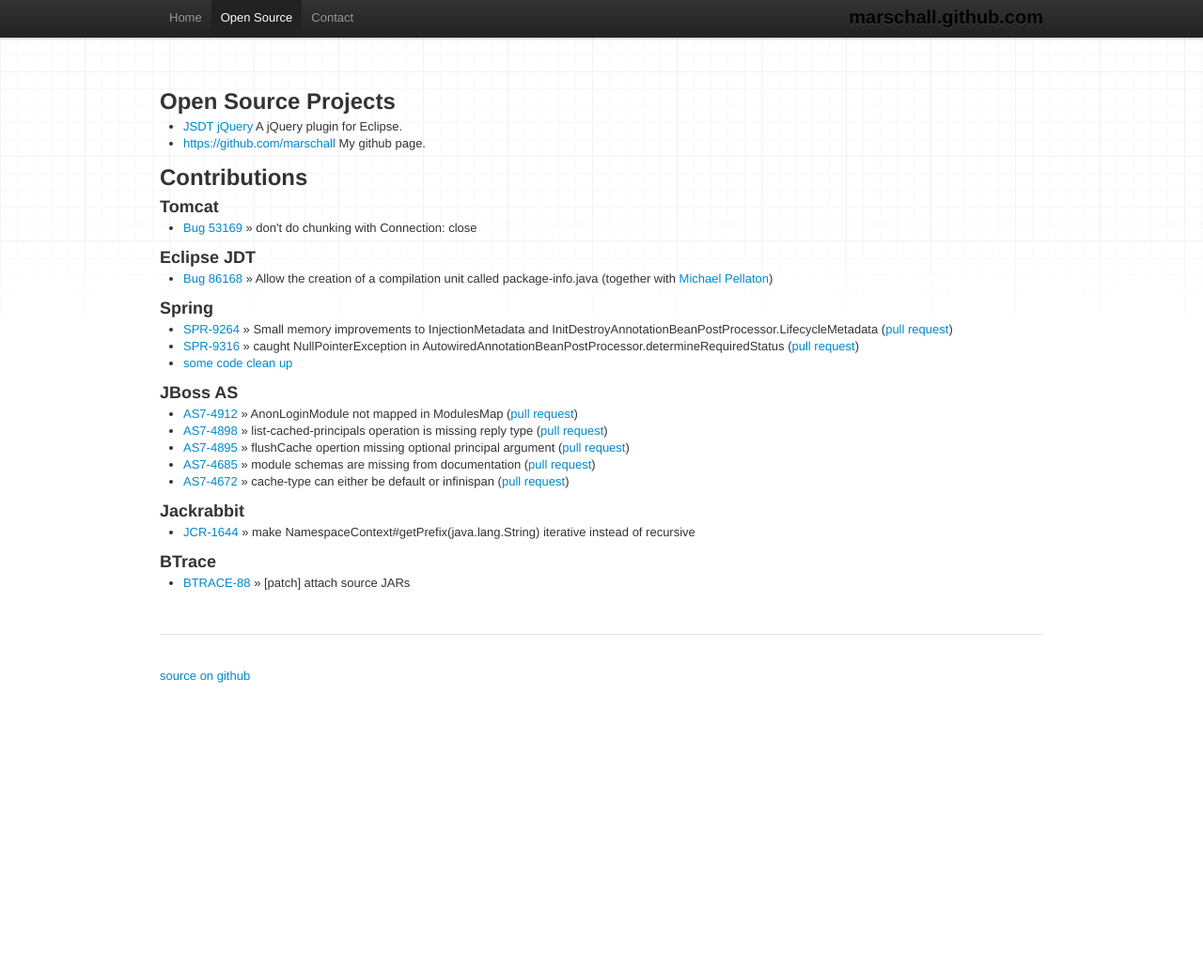
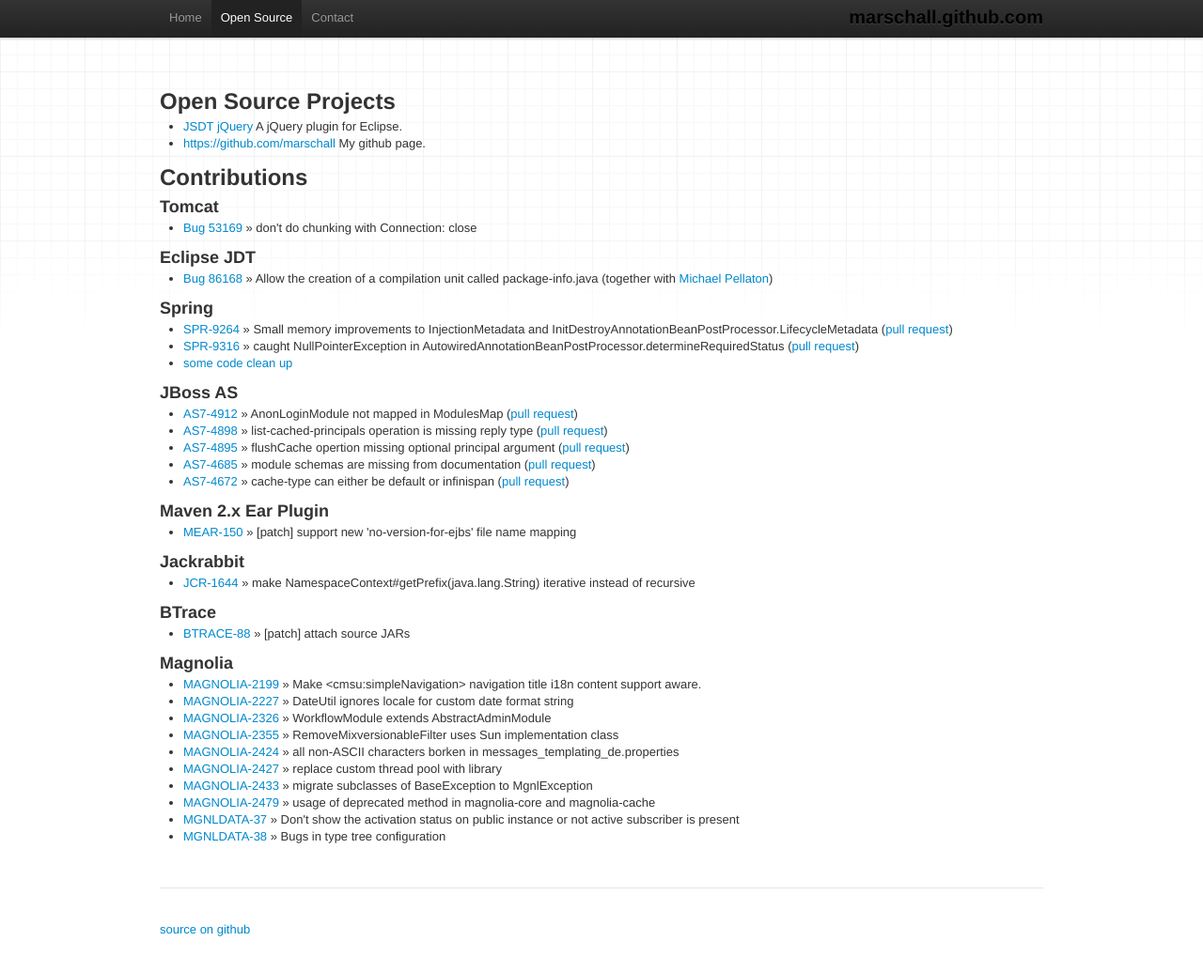
Before and after one commit to marschall/marschall.github.com, a Jekyll site: the page built from open-source.html, in a window 1280 px wide and 1035 px high. Shown: the whole window at 94% size. Built offline with Jekyll 4.4.1, drawn with Linux system fonts in a browser that asks for light colours.

Commit message:
- add MEAR - add Magnolia

```diff
--- a/open-source.html
+++ b/open-source.html
@@ -39,6 +39,10 @@
   <li><a href="https://hibernate.onjira.com/browse/HHH-5929">HHH-5929</a> &raquo; PooledLoOptimizer in conjunction with SequenceStyleGenerator is not thread-safe (<a href="https://github.com/hibernate/hibernate-orm/pull/350">pull request</a>)</li>
 </ul>
 -->
+<h3>Maven 2.x Ear Plugin</h3>
+<ul>
+  <li><a href="http://jira.codehaus.org/browse/MEAR-150">MEAR-150</a> &raquo; [patch] support new 'no-version-for-ejbs' file name mapping</li>
+</ul>
 <h3>Jackrabbit</h3>
 <ul>
   <li><a href="https://issues.apache.org/jira/browse/JCR-1644">JCR-1644</a> &raquo; make NamespaceContext#getPrefix(java.lang.String) iterative instead of recursive</li>
@@ -47,3 +51,16 @@
 <ul>
   <li><a href="http://kenai.com/jira/browse/BTRACE-88">BTRACE-88</a> &raquo; [patch] attach source JARs</li>
 </ul>
+<h3>Magnolia</h3>
+<ul>
+  <li><a href="http://jira.magnolia-cms.com/browse/MAGNOLIA-2199">MAGNOLIA-2199</a> &raquo; Make &lt;cmsu:simpleNavigation&gt; navigation title i18n content support aware.</li>
+  <li><a href="http://jira.magnolia-cms.com/browse/MAGNOLIA-2227">MAGNOLIA-2227</a> &raquo; DateUtil ignores locale for custom date format string</li>
+  <li><a href="http://jira.magnolia-cms.com/browse/MAGNOLIA-2326">MAGNOLIA-2326</a> &raquo; WorkflowModule extends AbstractAdminModule</li>
+  <li><a href="http://jira.magnolia-cms.com/browse/MAGNOLIA-2355">MAGNOLIA-2355</a> &raquo; RemoveMixversionableFilter uses Sun implementation class</li>
+  <li><a href="http://jira.magnolia-cms.com/browse/MAGNOLIA-2424">MAGNOLIA-2424</a> &raquo; all non-ASCII characters borken in messages_templating_de.properties</li>
+  <li><a href="http://jira.magnolia-cms.com/browse/MAGNOLIA-2427">MAGNOLIA-2427</a> &raquo; replace custom thread pool with library</li>
+  <li><a href="http://jira.magnolia-cms.com/browse/MAGNOLIA-2433">MAGNOLIA-2433</a> &raquo; migrate subclasses of BaseException to MgnlException</li>
+  <li><a href="http://jira.magnolia-cms.com/browse/MAGNOLIA-2479">MAGNOLIA-2479</a> &raquo; usage of deprecated method in magnolia-core and magnolia-cache</li>
+  <li><a href="http://jira.magnolia-cms.com/browse/MGNLDATA-37">MGNLDATA-37</a> &raquo; Don't show the activation status on public instance or not active subscriber is present</li>
+  <li><a href="http://jira.magnolia-cms.com/browse/MGNLDATA-38">MGNLDATA-38</a> &raquo; Bugs in type tree configuration</li>
+</ul>
```
Also changed, not shown: 1 other file.
